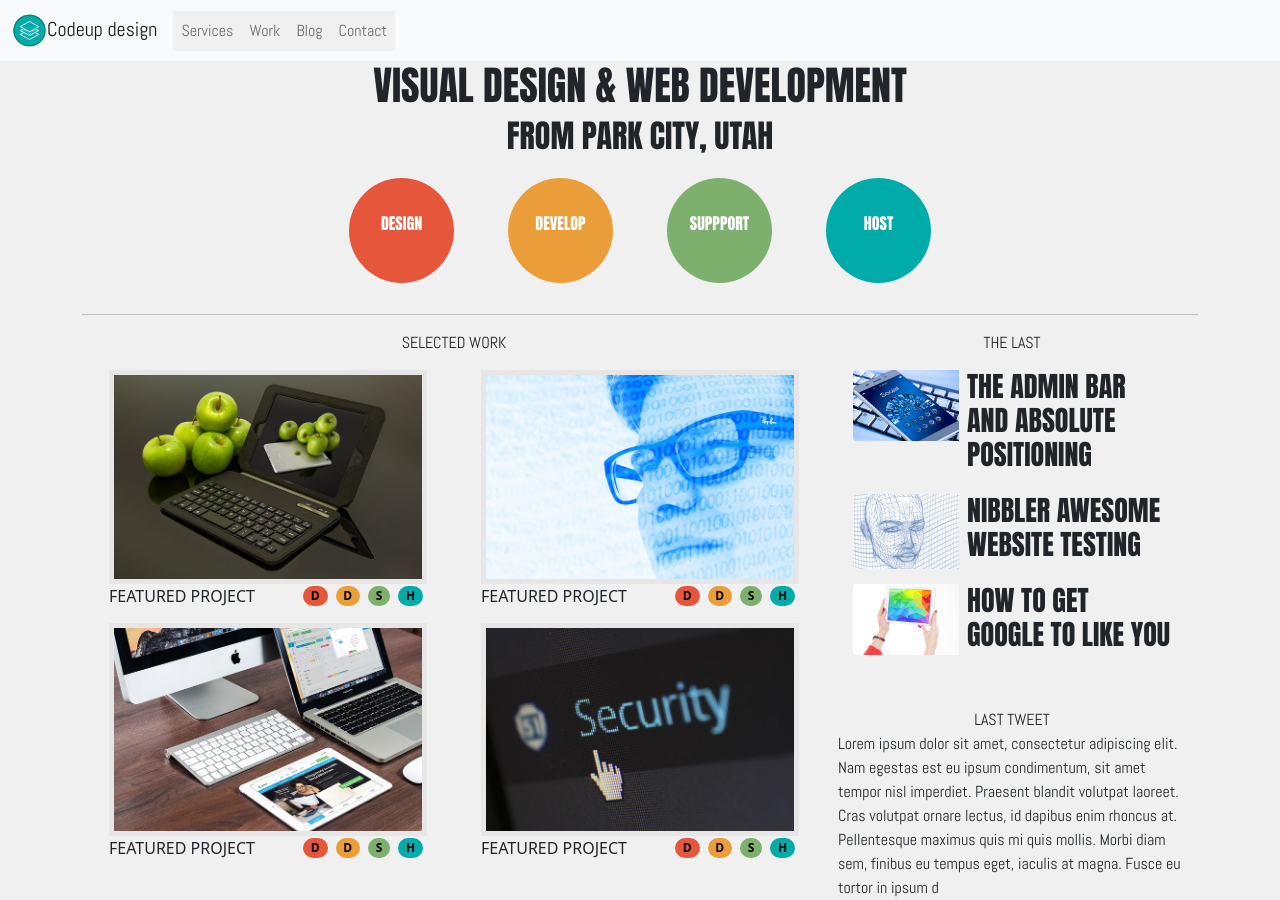
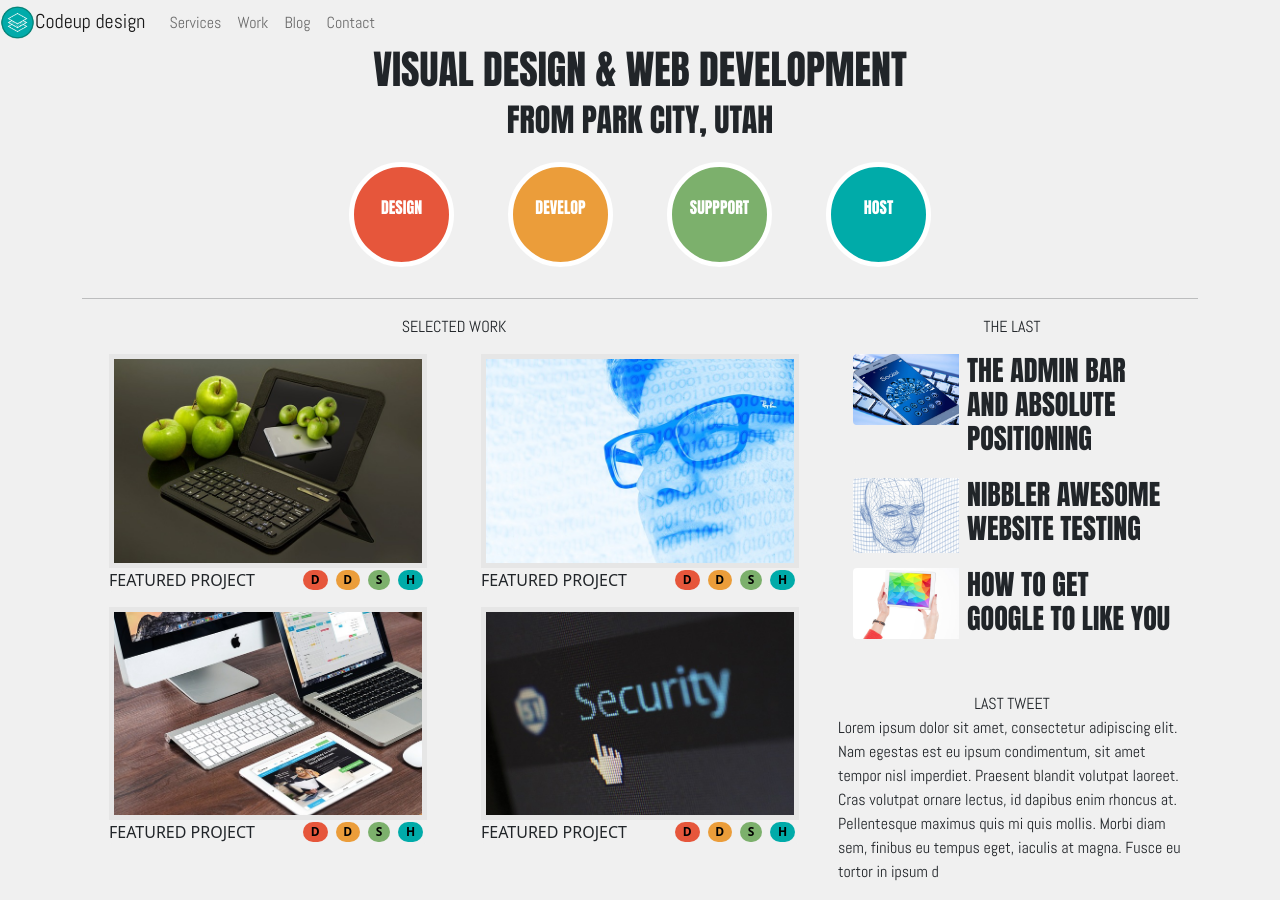
Before and after one commit to Jeff-and-Daves-Codeup-Design-Project/J-and-D-Project, a website: page index.html in a window 1280 px wide. Drawn offline with nearby package versions, Linux system fonts and the light colour scheme.

Commit message:
fix one more bg colr on nav Co-authored-by: jeffrey.f.cabrera@gmail.com

```diff
--- a/css/index.css
+++ b/css/index.css
@@ -12,9 +12,13 @@
 /*}*/
 
 body {
-    background-color: var(--color-light-grey)
+    background-color: var(--color-light-grey);
 }
 
+#nav-cont {
+    background-color: var(--color-light-grey);
+    padding: 0;
+}
 
 .use-anton {
     font-family: 'Anton', sans-serif;
@@ -26,7 +30,6 @@ body {
 }
 
 .icon-button {
-    border:solid white 5px;
     height: 105px;
     width: 105px;
     font-family:'Anton';
@@ -39,6 +42,7 @@ body {
 }
 
 #icon-1 {
+    border:solid white 5px;
     background-color: var(--color-red);
 }
 
@@ -47,6 +51,7 @@ body {
 }
 
 #icon-2 {
+    border:solid white 5px;
     background-color: var(--color-orange-ish);
 }
 
@@ -55,6 +60,7 @@ body {
 }
 
 #icon-3 {
+    border:solid white 5px;
     background-color: var(--color-green);
 }
 
@@ -63,6 +69,7 @@ body {
 }
 
 #icon-4 {
+    border:solid white 5px;
     background-color: var(--color-teal);
 }
 
--- a/index.html
+++ b/index.html
@@ -20,8 +20,8 @@
 </head>
 <body>
 
-<nav class="navbar navbar-expand-lg navbar-light bg-light">
-	<div class="container-fluid">
+<nav class="navbar navbar-expand-lg navbar-light bg-light p-0">
+	<div class="container-fluid" id="nav-cont">
 		<!--		logo and codeup design start-->
 		<a class="navbar-brand use-abel" href="#"><img src="./assets/logo.png" alt="logo" width="35" height="35">Codeup
 			design</a>
@@ -70,7 +70,7 @@
 	<div class="container d-flex justify-content-center">
 		<div class="row row-cols-2 row-cols-md-4">
 			<div class="d-flex justify-content-end">
-				<div id="icon-1" class="card rounded-circle icon-button">
+				<div id="icon-1" class=" icon-button card rounded-circle">
 					<div class="card-body container d-flex justify-content-center">
 						<p class="align-self-center">
 							DESIGN
```
